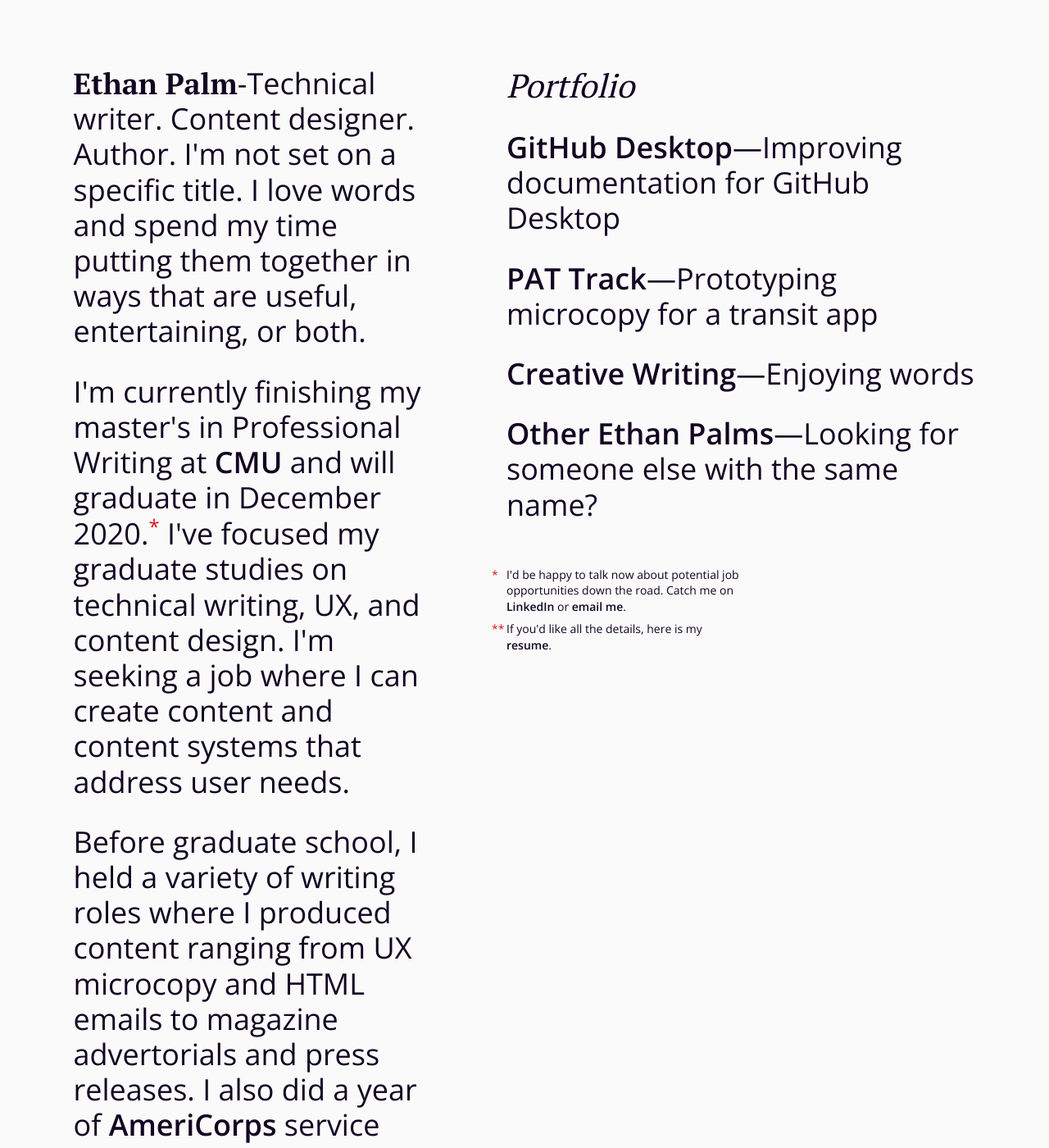
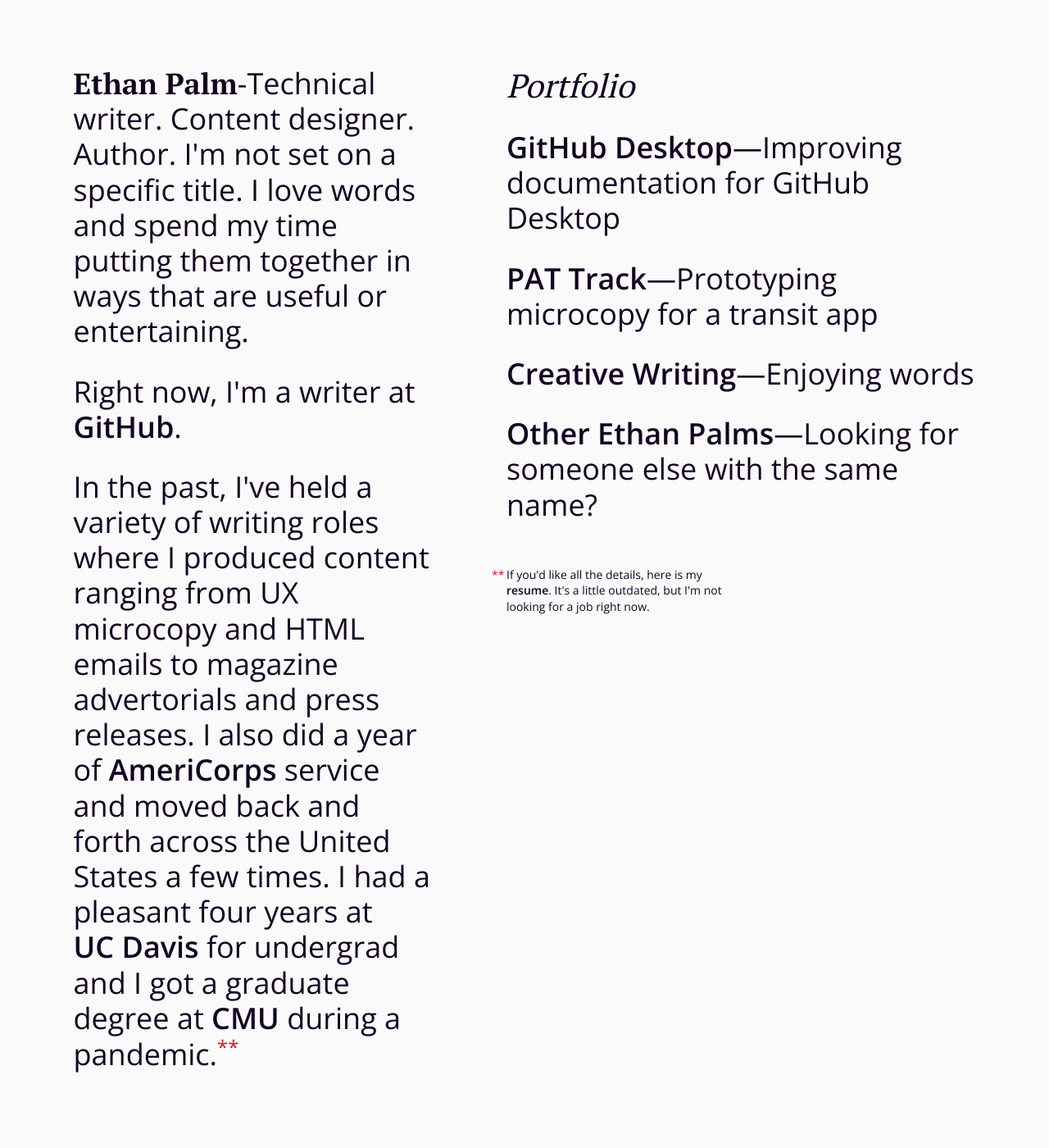
Before and after one commit to ethanpalm/ethanpalm.github.io, a Jekyll site: the page built from index.html, in a window 1280 px wide and 1400 px high. Shown: the whole window at 82% size. Built offline with Jekyll 4.4.1, drawn with Linux system fonts in a browser that asks for light colours.

Commit message:
Update now that I'm no longer in school and have a job I like

```diff
--- a/index.html
+++ b/index.html
@@ -9,10 +9,10 @@
   <div class="home">
     <div class="about column">
       <div>
-        <h1>Ethan Palm</h1>-Technical writer. Content designer. Author. I'm not set on a specific title. I love words and spend my time putting them together in ways that are useful, entertaining, or both.
+        <h1>Ethan Palm</h1>-Technical writer. Content designer. Author. I'm not set on a specific title. I love words and spend my time putting them together in ways that are useful or entertaining.
       </div>
-      <div> I'm currently finishing my master's in Professional Writing at <a href="https://cmu.edu/dietrich/english/academic-programs/ma-pw/index.html">CMU</a> and will graduate in December 2020.<span class="accent superscript" id="asterisk">*</span> I've focused my graduate studies on technical writing, UX, and content design. I'm seeking a job where I can create content and content systems that address user needs.</div>
-      <div>Before graduate school, I held a variety of writing roles where I produced content ranging from UX microcopy and HTML emails to magazine advertorials and press releases. I also did a year of <a href="https://www.nationalservice.gov/programs/americorps/americorps-programs/americorps-vista">AmeriCorps</a> service and moved back and forth across the United States a few times. I had a pleasant four years at <a href="https://anthropology.ucdavis.edu/">UC</a>&nbsp;<a href="https://writing.ucdavis.edu/academics/writing-minor">Davis</a> for undergrad.<span class="accent superscript" id="doubleasterisk">**</span></div>
+      <div> Right now, I'm a writer at <a href="https://www.github.com/">GitHub</a>.</div>
+      <div>In the past, I've held a variety of writing roles where I produced content ranging from UX microcopy and HTML emails to magazine advertorials and press releases. I also did a year of <a href="https://www.nationalservice.gov/programs/americorps/americorps-programs/americorps-vista">AmeriCorps</a> service and moved back and forth across the United States a few times. I had a pleasant four years at <a href="https://anthropology.ucdavis.edu/">UC</a>&nbsp;<a href="https://writing.ucdavis.edu/academics/writing-minor">Davis</a> for undergrad and I got a graduate degree at <a href="https://www.cmu.edu/dietrich/english/academic-programs/ma-pw/index.html">CMU</a> during a pandemic.<span class="accent superscript" id="doubleasterisk">**</span></div>
     </div>
     <div class="work column">
       <h2>Portfolio</h2>
@@ -24,8 +24,8 @@
         {% endif %}
       {% endfor %}
       <div class="notes grid">
-        <span class="accent">*</span><p class="note" id="asterisk2"><span>I'd be happy to talk now about potential job opportunities down the road. Catch me on <a href="http://linkedin.com/ethanpalm">LinkedIn</a> or <a href="mailto:ethanpalm@gmail.com">email me</a>.</span></p>
-        <span class="accent">**</span><p class="note" id="doubleasterisk2"><span>If you'd like all the details, here is my <a href="/ethan-palm-resume-2020.pdf">resume</a>.</span></p>
+        <!--<span class="accent">*</span><p class="note" id="asterisk2"><span>I'd be happy to talk now about potential job opportunities down the road. Catch me on <a href="http://linkedin.com/ethanpalm">LinkedIn</a> or <a href="mailto:ethanpalm@gmail.com">email me</a>.</span></p>-->
+        <span class="accent">**</span><p class="note" id="doubleasterisk2"><span>If you'd like all the details, here is my <a href="/ethan-palm-resume-2020.pdf">resume</a>. It's a little outdated, but I'm not looking for a job right now.</span></p>
       </div>
     </div>
   </div>
```
